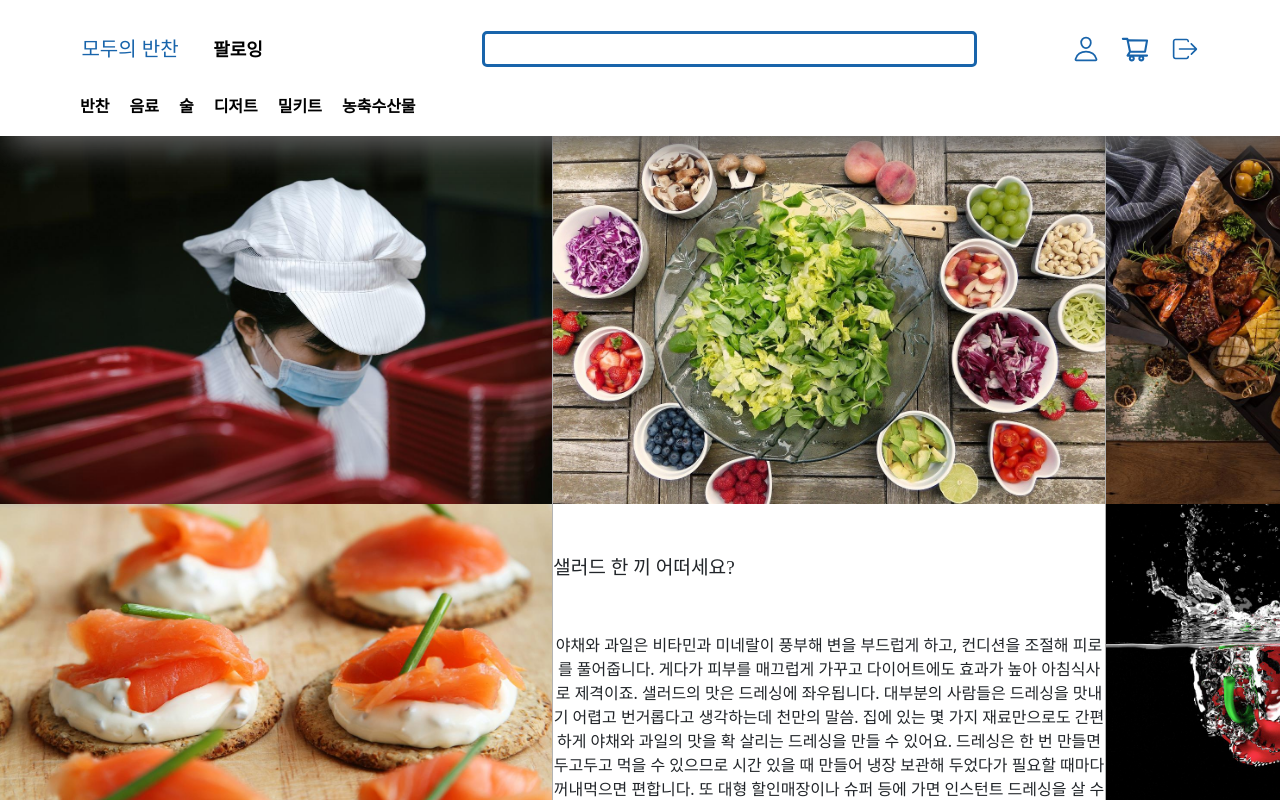
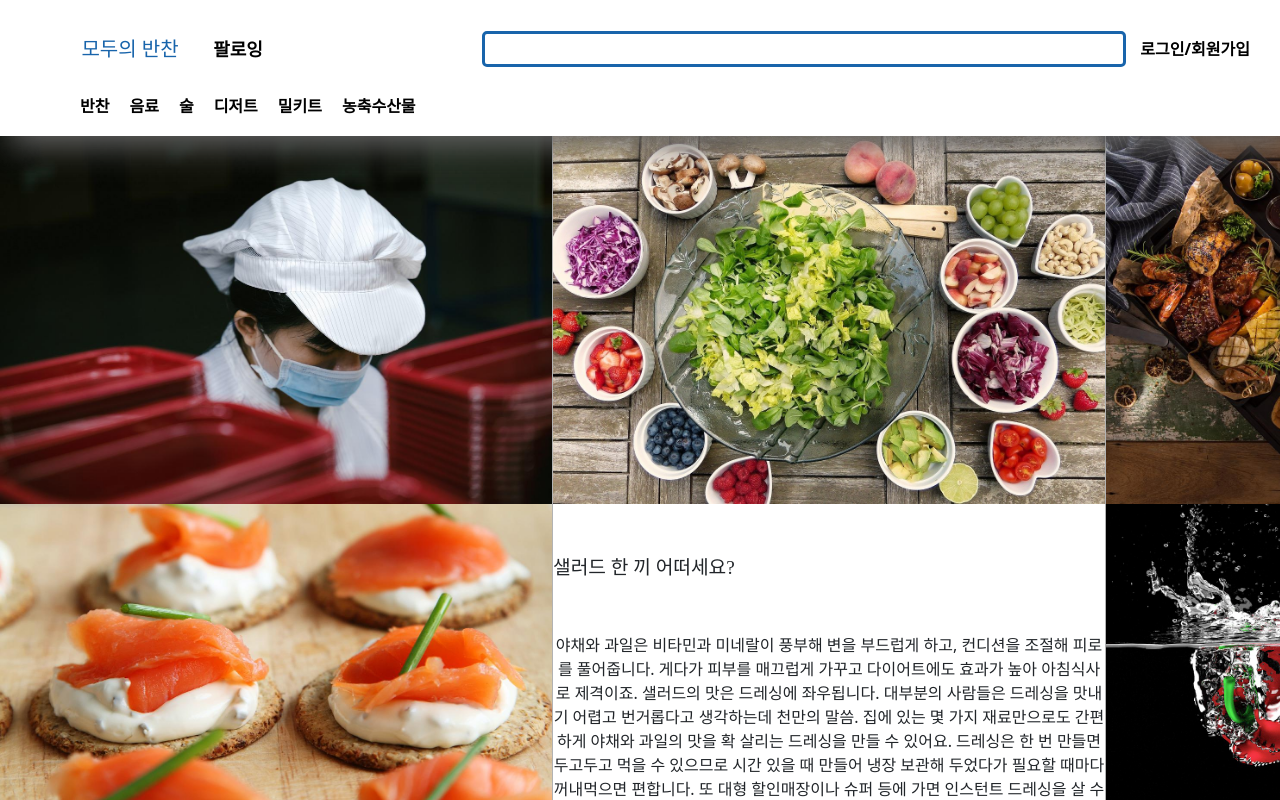
Before and after one commit to zoonong/modubanchan_front, a React (Create React App) app: page /Cart in a window 1280 px wide. Shown: the top 800 px of the page. Built offline with nearby package versions, Linux system fonts and the light colour scheme; a web font is replaced by a local one.

Commit message:
isLoggedIn 관리

```diff
--- a/src/components/App.js
+++ b/src/components/App.js
@@ -1,10 +1,9 @@
 import { useState, useEffect } from "react";
 import AppRouter from "./Router";
 import "../App.css";
-import NAV from "../components/nav";
 
 function App() {
-  const [isLoggedIn, setIsLoggedIn] = useState(true);
+  const [isLoggedIn, setIsLoggedIn] = useState(false);
   const categoryList = [
     "dessert",
     "beverage",
@@ -14,12 +13,9 @@ function App() {
     "ALP",
   ];
 
-  useEffect(() => {
-    setIsLoggedIn(true);
-  }, []);
   return (
     <div className="app">
-      <AppRouter isLoggedIn={isLoggedIn} />
+      <AppRouter isLoggedIn={isLoggedIn} setIsLoggedIn={setIsLoggedIn} />
     </div>
   );
 }
--- a/src/components/Router.js
+++ b/src/components/Router.js
@@ -16,11 +16,11 @@ import SignUp from "../routes/SignUp";
 import Tap from "./Tap";
 import "../App.css";
 
-const AppRouter = ({ isLoggedIn }) => {
+const AppRouter = ({ isLoggedIn, setIsLoggedIn }) => {
   return (
     <Router>
       <div>
-        <Tap isLoggedIn={isLoggedIn} />
+        <Tap isLoggedIn={isLoggedIn} setIsLoggedIn={ setIsLoggedIn } />
       </div>
       <Switch>
         <div className="body">
@@ -43,7 +43,7 @@ const AppRouter = ({ isLoggedIn }) => {
             <ProductDetail />
           </Route>
           <Route exact path="/SignIn">
-            <SignIn />
+            <SignIn isLoggedIn={isLoggedIn} setIsLoggedIn={setIsLoggedIn} />
           </Route>
           <Route exact path="/SignUp">
             <SignUp />
--- a/src/components/Tap.js
+++ b/src/components/Tap.js
@@ -9,7 +9,7 @@ import { IoIosLogOut } from "react-icons/io";
 
 const cx = classNames.bind(styles);
 
-const Tap = ({ isLoggedIn }) => {
+const Tap = ({ isLoggedIn, setIsLoggedIn }) => {
   return (
     <header className={cx("Tap")}>
       <nav className={cx("Bar")}>
@@ -37,7 +37,9 @@ const Tap = ({ isLoggedIn }) => {
               </AiOutlineShoppingCart>
             </Link>
             <Link to="/">
-              <IoIosLogOut size="30" color="1864ab" className={cx("Icon")}>
+              <IoIosLogOut size="30" color="1864ab" className={cx("Icon")} onClick={() => {
+                setIsLoggedIn(false);
+              }}>
                 로그아웃
               </IoIosLogOut>
             </Link>
--- a/src/routes/Profile.js
+++ b/src/routes/Profile.js
@@ -23,7 +23,6 @@ const Profile = () => {
     useEffect(() => {
         users.map((user) => {
             if (user.id === userId.current) {
-                console.log(user.id);
                 setUserObj({
                     ...userObj,
                     id: user.id,
--- a/src/routes/SignIn.js
+++ b/src/routes/SignIn.js
@@ -6,7 +6,7 @@ import classNames from "classnames/bind";
 
 const cx = classNames.bind(styles);
 
-const SignIn = () => {
+const SignIn = ({ isLoggedIn, setIsLoggedIn }) => {
   return (
     <div className={cx("SignIn")}>
       <div className={cx("Title")}>Sign In</div>
@@ -15,7 +15,11 @@ const SignIn = () => {
       <div className={cx("Form")}>
         <input className={cx("Input")} name="ID" type="email" placeholder="아이디" required />
         <input className={cx("Input")} name="password" type="password" placeholder="비밀번호" required />
-        <button className={cx("Submit")}>로그인</button>
+        <Link to="/">
+          <button className={cx("Submit")} type="text" onClick={() => {
+            setIsLoggedIn(true);
+          }}>로그인</button>
+        </Link>
       </div>
 
       <p className={cx("Text")}>
```
